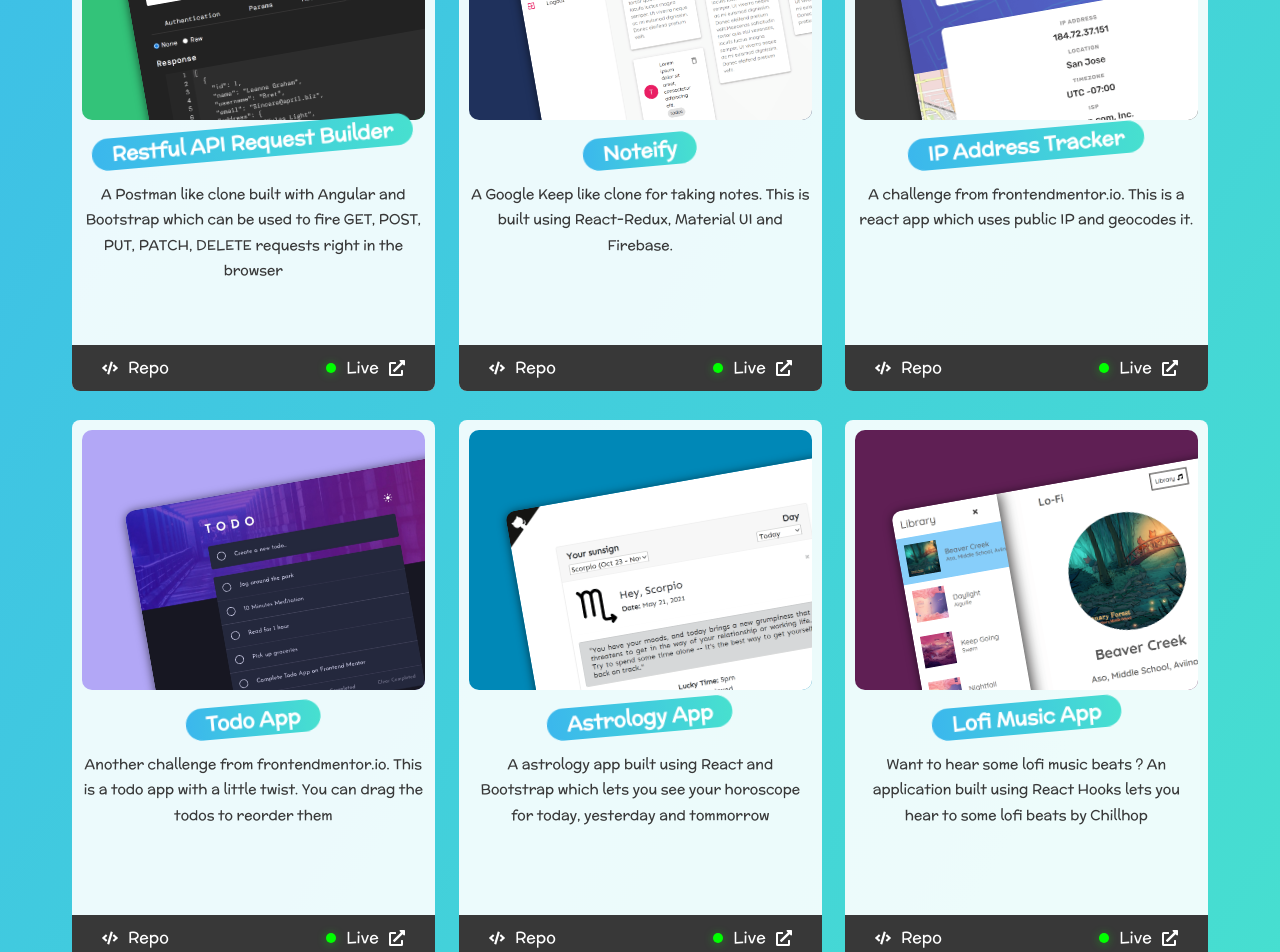
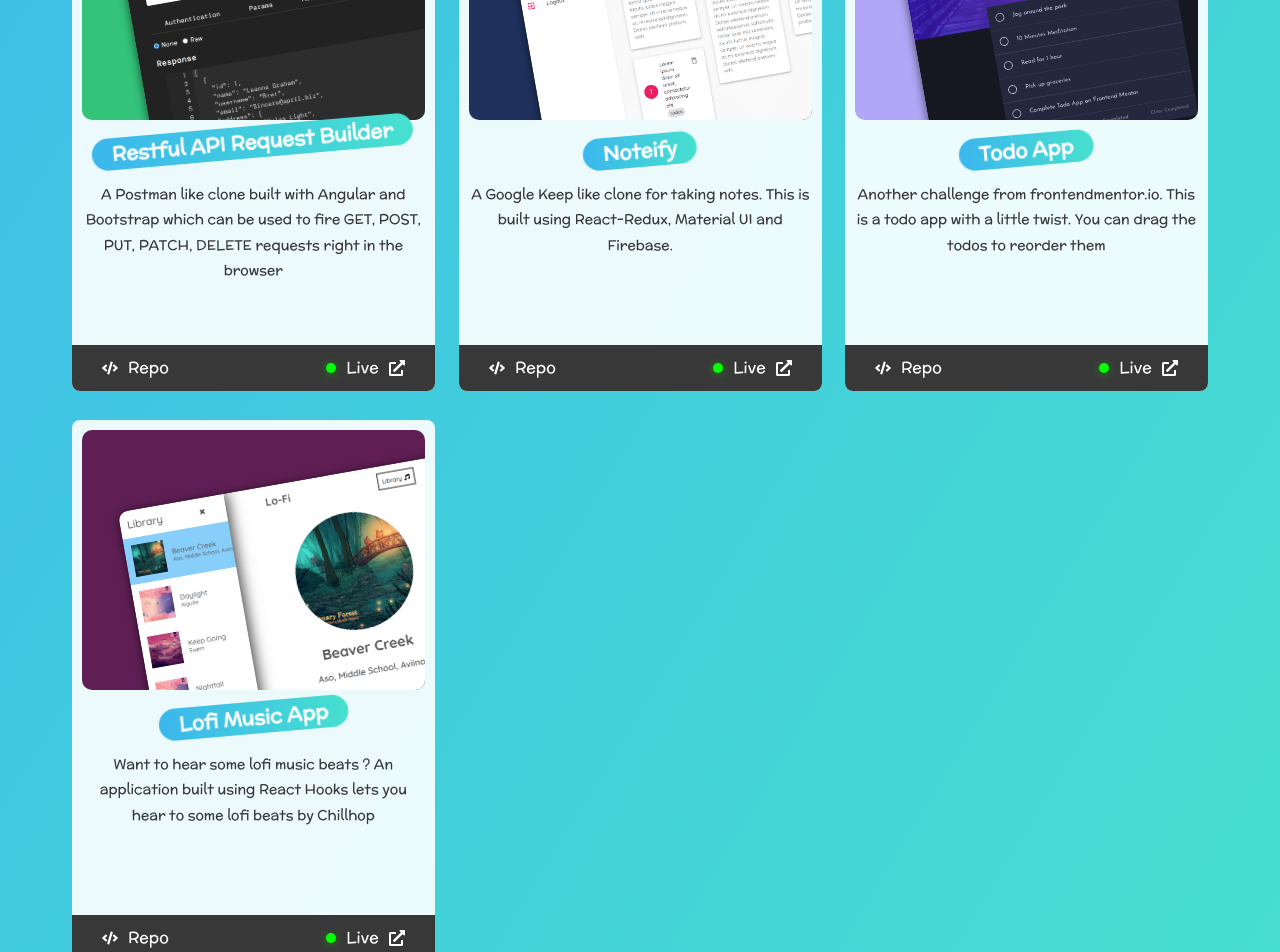
Before and after one commit to pratik-pdw/revamped-portfolio, a Next.js app: page / in a window 1280 px wide. Shown: the part 2520-3472 px from the top of the page. Built offline with nearby package versions, Linux system fonts and the light colour scheme; a web font is replaced by a local one.

Commit message:
updated package.json & package-lock.json

```diff
--- a/src/components/Projects.jsx
+++ b/src/components/Projects.jsx
@@ -52,15 +52,15 @@ function Projects() {
       codeLink: "https://github.com/pratik-pdw/material-ui-notes-redux",
       backgroundColor: "#1f315c",
     },
-    {
-      title: "IP Address Tracker",
-      description:
-        "A challenge from frontendmentor.io. This is a react app which uses public IP and geocodes it.",
-      img: "ipaddresstracker.png",
-      siteUrl: `https://ipaddresstracker.${HOST}`,
-      codeLink: "https://github.com/pratik-pdw/ip-address-tracker",
-      backgroundColor: "#3a3a3a",
-    },
+    // {
+    //   title: "IP Address Tracker",
+    //   description:
+    //     "A challenge from frontendmentor.io. This is a react app which uses public IP and geocodes it.",
+    //   img: "ipaddresstracker.png",
+    //   siteUrl: `https://ipaddresstracker.${HOST}`,
+    //   codeLink: "https://github.com/pratik-pdw/ip-address-tracker",
+    //   backgroundColor: "#3a3a3a",
+    // },
     {
       title: "Todo App",
       description:
@@ -70,15 +70,15 @@ function Projects() {
       codeLink: "https://github.com/pratik-pdw/fmentor-todo-app",
       backgroundColor: "#b2a7f6",
     },
-    {
-      title: "Astrology App",
-      description:
-        "A astrology app built using React and Bootstrap which lets you see your horoscope for today, yesterday and tommorrow",
-      siteUrl: `https://astrology.${HOST}`,
-      codeLink: "https://github.com/pratik-pdw/react-astrology",
-      img: "astrologyapp.png",
-      backgroundColor: "#0088b7",
-    },
+    // {
+    //   title: "Astrology App",
+    //   description:
+    //     "A astrology app built using React and Bootstrap which lets you see your horoscope for today, yesterday and tommorrow",
+    //   siteUrl: `https://astrology.${HOST}`,
+    //   codeLink: "https://github.com/pratik-pdw/react-astrology",
+    //   img: "astrologyapp.png",
+    //   backgroundColor: "#0088b7",
+    // },
     {
       title: "Lofi Music App",
       description:
```
Also changed, not shown: 1 other file (tests, documents, lock files or other folders).
